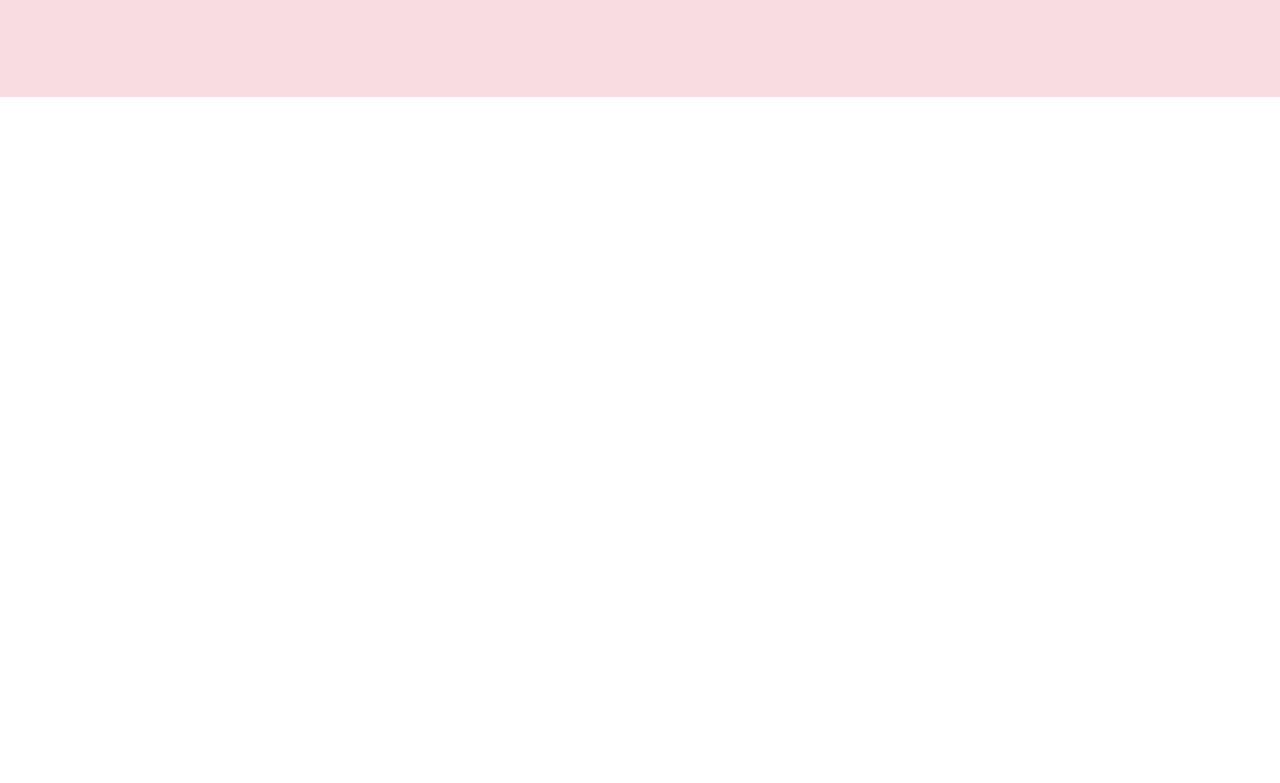
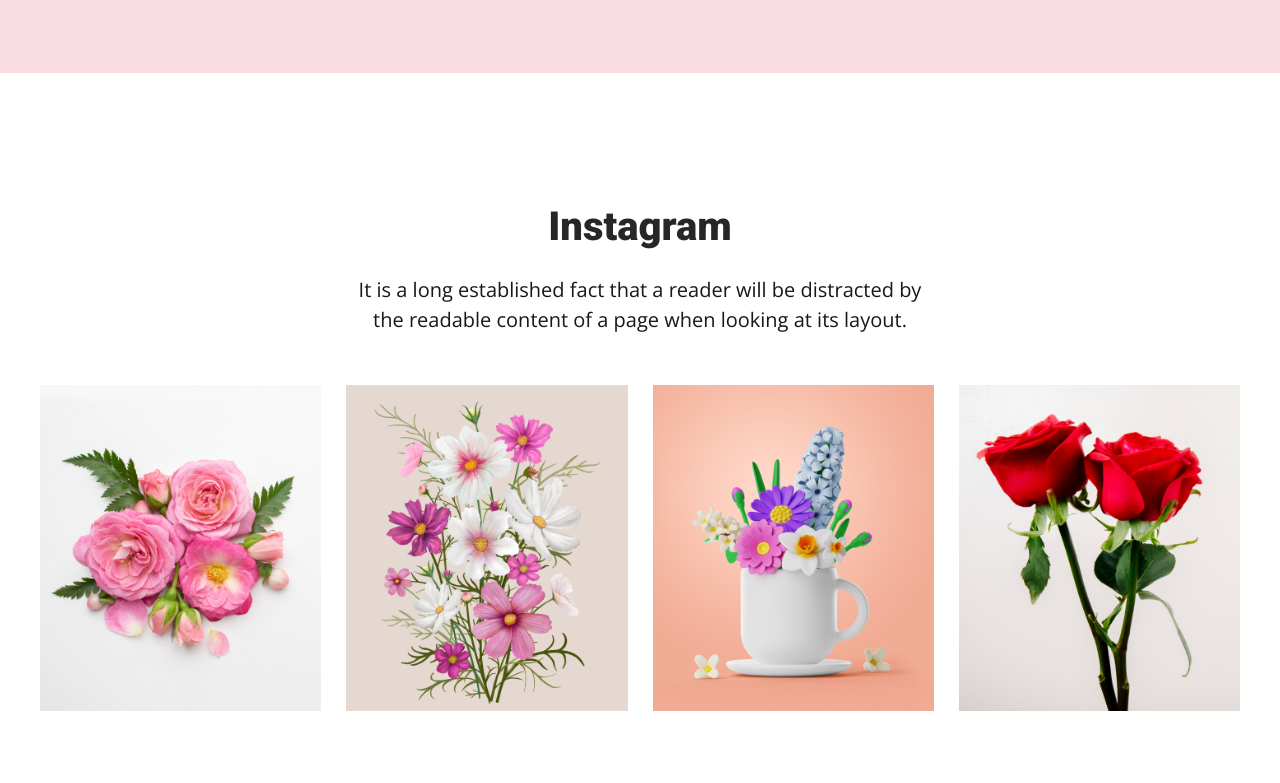
Before and after one commit to taskinahmadalfaruqe/assignment01, a plain HTML site: page index.html in a window 1280 px wide. Shown: the part 1412-2195 px from the top of the page. Before the commit the page ends 1639 px from the top, so only its background shows below. Drawn offline with nearby package versions, Linux system fonts and the light colour scheme.

Commit message:
Instagram Part Done

```diff
--- a/index.html
+++ b/index.html
@@ -62,6 +62,41 @@
             </div>
         </section>
         <!-- HOT DEAL PART END  -->
+
+        <!-- INSTAGRAM PART START  -->
+        <section id="instagram">
+            <div class="container">
+                <div class="insta_heading">
+                    <h2>
+                        Instagram
+                    </h2>
+                    <p class="heading_caption">
+                        It is a long established fact that a reader will be distracted by the readable content of a page when looking at its layout.
+                    </p>
+                </div>
+                <div class="insta_items">
+                    <!-- IMAGE 01  -->
+                    <div class="item">
+                        <img src="images/instagram01.png" alt="Image">
+                    </div>
+                    <!-- IMAGE 02  -->
+                    <div class="item">
+                        <img src="images/instagram02.png" alt="Image">
+                    </div>
+                    <!-- IMAGE 03  -->
+                    <div class="item">
+                        <img src="images/instagram03.png" alt="Image">
+                    </div>
+                    <!-- IMAGE 04  -->
+                    <div class="item">
+                        <img src="images/instagram04.png" alt="Image">
+                    </div>
+                </div>
+            </div>
+        </section>
+        <!-- INSTAGRAM PART END -->
+
+
     </main>
 
 
--- a/style/style.css
+++ b/style/style.css
@@ -12,15 +12,22 @@
     font-size: 20px;
 }
 
+.container {
+    max-width: 1240px;
+    margin: 0 auto;
+    padding: 0;
+    /* background-color: red; */
+}
+
 h1, h2, h3, h4, button{
     font-family: 'Roboto', sans-serif;
 }
 
-.container {
-    max-width: 1440px;
-    margin: 0 auto;
-    padding: 0;
-    /* background-color: red; */
+h2{
+    color: #272727;
+    font-size: 40px;
+    font-weight: 800;
+    margin-bottom: 25px;
 }
 
 a,
@@ -176,6 +183,7 @@
 }
 #hot_deal .container .hot_text p{
     margin-bottom: 50px;
+    color: #181818;
 }
 #hot_deal .container .hot_image{
     padding: 100px 0;
@@ -187,10 +195,35 @@
 
 
 /* =====================================
-            HEADER PART START
+            INSTAGRAM PART START
 ======================================== */
+#instagram{
+    margin-bottom: 130px;
+}
+#instagram .container{
+    padding:0 20px ;
+}
+#instagram .container .insta_heading{
+    text-align: center;
+    margin-bottom: 50PX;
+}
+#instagram .container .insta_heading p{
+    color: #181818;
+    line-height: 30px;
+    width: 595px;
+    margin: 0 auto;
+}
+#instagram .container .insta_items{
+    display: flex;
+    gap: 25px;
+    justify-content: space-around;
+}
+#instagram .container .insta_items .item{
+    max-width: 340px;
+    height: 395px;
+}
 /* =====================================
-            HEADER PART END
+            INSTAGRAM PART END
 ======================================== */
 
 
```
